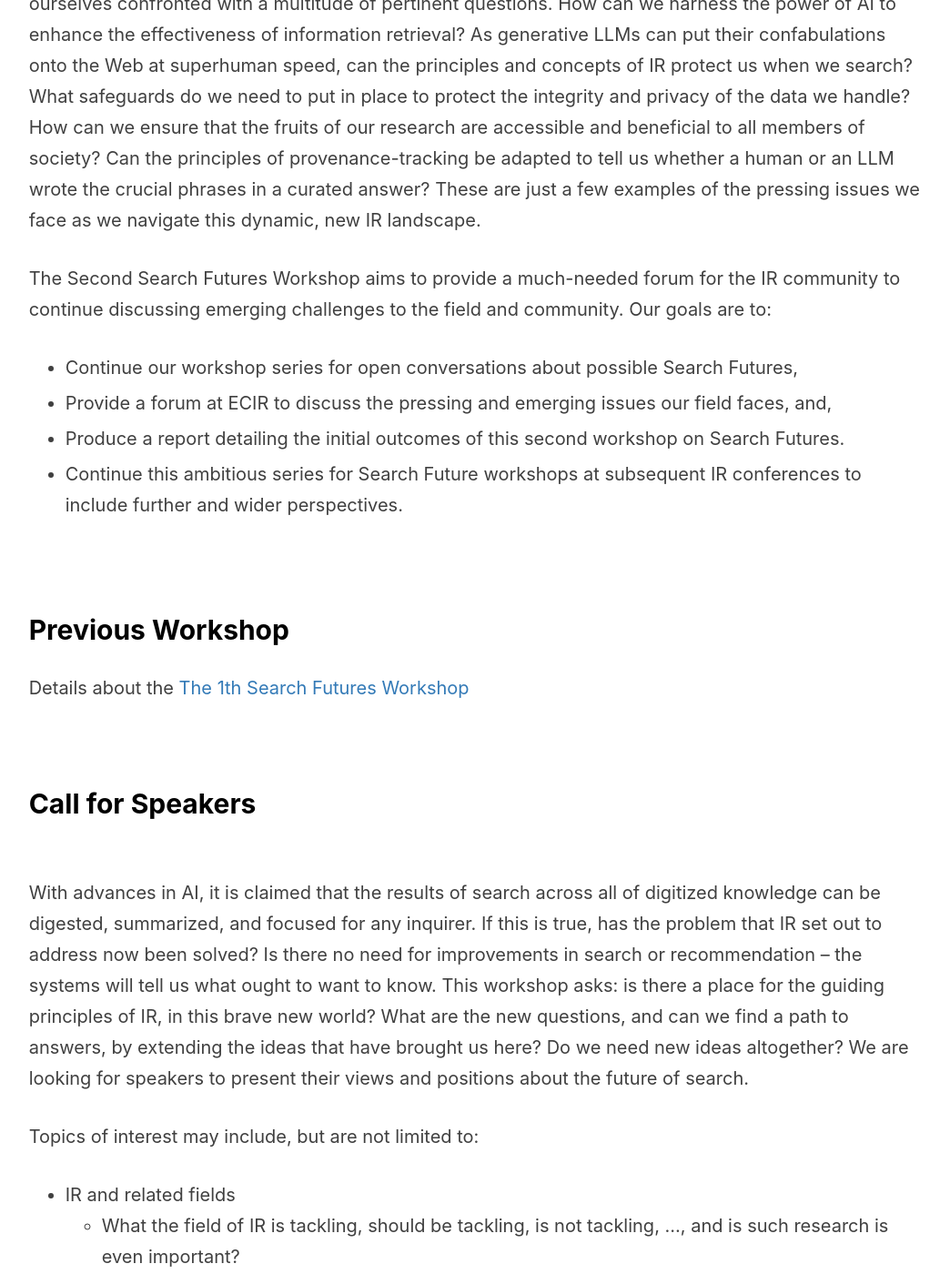
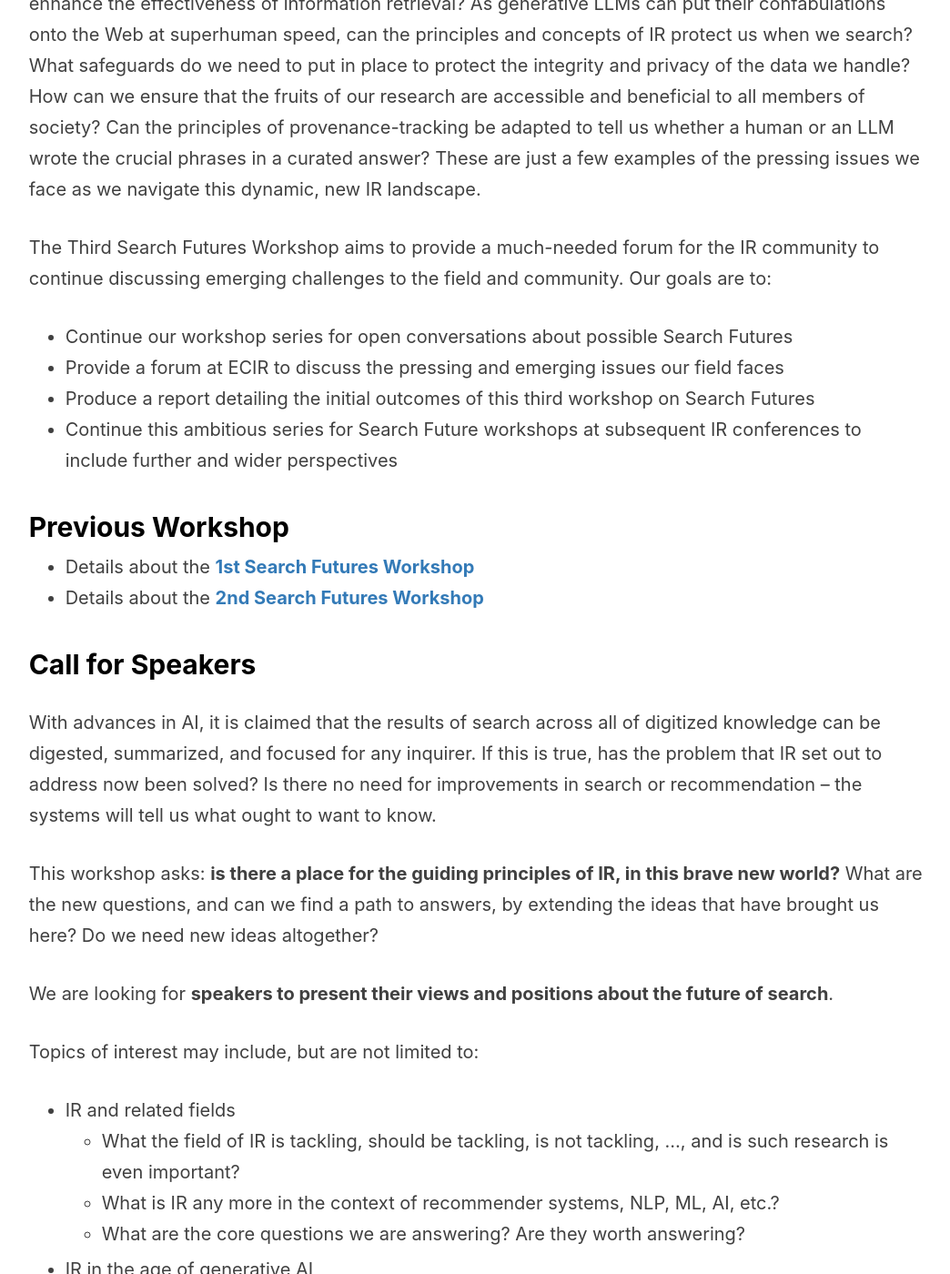
Before and after one commit to SearchFutures/SearchFutures.github.io, a Jekyll site: the page built from index.md, in a window 1280 px wide and 1400 px high, scrolled down 1200 px. Shown: the whole window at 91% size, without its empty margins (90-1134 px from the left). Built offline with Jekyll 4.4.1, drawn with Linux system fonts in a browser that asks for light colours; nearby versions of some CDN libraries; our own code applies the rules of GitHub Pages for plain Markdown files; some of the changed text lies outside the part shown.

Commit message:
Update to 3rd Search Futures Workshop (ECIR 2026)
- Changed from 2nd to 3rd workshop
- Updated to 47th ECIR 2026
- Updated important dates: Feb 1 & 21, 2026
- Added Previous Workshop links (1st and 2nd)
- Improved formatting and typography

```diff
--- a/_config.yml
+++ b/_config.yml
@@ -1,6 +1,6 @@
 # Site settings
-title: 46th European Conference on Information Retrieval
-SEOTitle:  46th European Conference on Information Retrieval
+title: 47th European Conference on Information Retrieval
+SEOTitle:  47th European Conference on Information Retrieval
 header-img: img/palazzoPfanner.jpg
 email:
 description: ""
--- a/_layouts/page.html
+++ b/_layouts/page.html
@@ -10,7 +10,7 @@ layout: default
                 <div class="site-heading">
                     <h1 style="font-size: 5rem">{% if page.title %}{{ page.title }}{% else %}{{ site.title }}{% endif %}</h1>
                     <!--<hr class="small">-->
-                    <span class="subheading" style="font-size: 2.5rem">at the European Conference on Information Retrieval (ECIR2025)</span>
+                    <span class="subheading" style="font-size: 2.5rem">at the European Conference on Information Retrieval (ECIR2026)</span>
                 </div>
             </div>
         </div>
--- a/index.md
+++ b/index.md
@@ -2,9 +2,8 @@
 layout: page
 description: ""
 ---
-## <a name='About Us' style="color: black; text-decoration: none; text-align: center;"> The 2nd Search Futures Workshop </a>
+## <a name='About Us' style="color: black; text-decoration: none; text-align: center;"> The 3rd Search Futures Workshop </a>
 
-<br/>
 The field of Information Retrieval (IR) is undergoing a profound transformation, spurred by the continual evolution and breakthroughs in the realm of artificial intelligence and the broader changing research landscape. This reformation period finds our field and community in a state of introspection, as we contemplate and reevaluate our role and significance within the broader context of computing and information sciences. This juncture in our journey serves as an opportune moment to convene and engage in a deep and purposeful dialogue concerning the future trajectory of our field. We must collectively confront the myriad challenges and potential threats that loom on the horizon, all while embracing the newfound opportunities and bold research inquiries that emerge as we embark on a re-imagined quest for the next generation “memex” machine. (<a href="https://dl.acm.org/doi/10.1145/3687273.3687288">Report</a>)
 
 ### Workshop Objectives
@@ -13,28 +12,26 @@ The purpose of this workshop is to serve as a dedicated platform for the IR comm
 
 As we stand at the intersection of technological innovation and scholarly introspection, we find ourselves confronted with a multitude of pertinent questions. How can we harness the power of AI to enhance the effectiveness of information retrieval?  As generative LLMs can put their confabulations onto the Web at superhuman speed, can the principles and concepts of IR protect us when we search? What safeguards do we need to put in place to protect the integrity and privacy of the data we handle? How can we ensure that the fruits of our research are accessible and beneficial to all members of society? Can the principles of provenance-tracking be adapted to tell us whether a human or an LLM wrote the crucial phrases in a curated answer? These are just a few examples of the pressing issues we face as we navigate this dynamic, new IR landscape.
 
-The Second Search Futures Workshop aims to provide a much-needed forum for the IR community to continue discussing emerging challenges to the field and community. Our goals are to:
-- Continue our workshop series for open conversations about possible Search Futures,
+The Third Search Futures Workshop aims to provide a much-needed forum for the IR community to continue discussing emerging challenges to the field and community. Our goals are to:
 
-- Provide a forum at ECIR to discuss the pressing and emerging issues our field faces, and,
-
-- Produce a report detailing the initial outcomes of this second workshop on Search Futures.
-
-- Continue this ambitious series for Search Future workshops at subsequent IR conferences to include further and wider perspectives.
+- Continue our workshop series for open conversations about possible Search Futures
+- Provide a forum at ECIR to discuss the pressing and emerging issues our field faces
+- Produce a report detailing the initial outcomes of this third workshop on Search Futures
+- Continue this ambitious series for Search Future workshops at subsequent IR conferences to include further and wider perspectives
 
 
-<br/>
+## <a name='Previous Workshop' style="color: black !important; text-decoration: none;text-align: center;"> Previous Workshop </a>
 
+- Details about the <a href="https://searchfutures.github.io/searchfuture01/">**1st Search Futures Workshop**</a>
+- Details about the <a href="https://searchfutures.github.io/">**2nd Search Futures Workshop**</a>
 
-## <a name='Previous Workshop' style="color: black !important; text-decoration: none;text-align: center;"> Previous Workshop </a> <br/>
-Details about the <a href="https://searchfutures.github.io/searchfuture01/">The 1th Search Futures Workshop</a>
+## <a name='Call for Speakers' style="color: black !important; text-decoration: none;text-align: center;"> Call for Speakers </a>
 
-<br/>
+With advances in AI, it is claimed that the results of search across all of digitized knowledge can be digested, summarized, and focused for any inquirer. If this is true, has the problem that IR set out to address now been solved? Is there no need for improvements in search or recommendation – the systems will tell us what ought to want to know.
 
-## <a name='Call for Speakers' style="color: black !important; text-decoration: none;text-align: center;"> Call for Speakers </a> <br/>
-<br/>
-With advances in AI, it is claimed that the results of search across all of digitized knowledge can be digested, summarized, and focused for any inquirer. If this is true, has the problem that IR set out to address now been solved?  Is there no need for improvements in search or recommendation -- the systems will tell us what ought to want to know. This workshop asks: is there a place for the guiding principles of IR, in this brave new world? What are the new questions, and can we find a path to answers, by extending the ideas that have brought us here? Do we need new ideas altogether?
-We are looking for speakers to present their views and positions about the future of search.
+This workshop asks: **is there a place for the guiding principles of IR, in this brave new world?** What are the new questions, and can we find a path to answers, by extending the ideas that have brought us here? Do we need new ideas altogether?
+
+We are looking for **speakers to present their views and positions about the future of search**.
 
 Topics of interest may include, but are not limited to:
 
@@ -80,18 +77,14 @@ Topics of interest may include, but are not limited to:
   - What impact might quantum computing have on the future of IR?
 
 
-If you are interested in presenting your views, submit an abstract only (approx. one page / up to 600 words along with any links to references) directly into our EasyChair <a href="https://easychair.org/my/conference?conf=searchfuturesecir25">Link</a>. The abstract will be evaluated through a single-blind process.
+**Submission Guidelines:**
 
-<br/>
+If you are interested in presenting your views, submit an abstract only (approx. one page / up to 600 words along with any links to references) directly into our <a href="https://easychair.org/my/conference?conf=searchfuturesecir25">**EasyChair**</a>. The abstract will be evaluated through a single-blind process.
 
 ## <a name='Important Dates' style="color: black; text-decoration: none; text-align: center;"> Important Dates </a>
 
-Monday 27 January 2025 (AoE): ECIR Early Bird Submission<br/>
-Wednesday 29 January 2025 (AoE): ECIR Early Bird Acceptance<br/>
-Monday 3 March 2025 (AoE): Normal submission<br/>
-Monday 10 March 2025 (AoE): Normal Acceptance<br/>
-
-<br/>
+- **Sunday, 1 February 2026 (AoE)**: Talk Submission Deadline
+- **Saturday, 21 February 2026 (AoE)**: Notification of Acceptance
 
 ## <a name='Schedule' style="color: black !important; text-decoration: none; text-align: center;"> Schedule </a>
 - Welcome (9:00-9:30)
```
